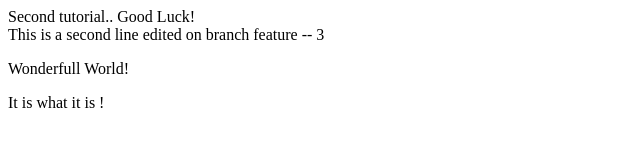
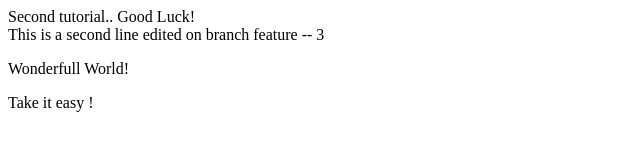
Before and after one commit to MayssounSa/Demo-repo2, a plain HTML site: page index.html in a window 1280 px wide. Shown: the full height of the page, 0-640 px from the left. Drawn offline with Linux system fonts and the light colour scheme.

Commit message:
Update index.html

```diff
--- a/index.html
+++ b/index.html
@@ -4,4 +4,4 @@
 
 <p> Wonderfull World!</p>
 
-<p> It is what it is !</p>
+<p> Take it easy !</p>
```
